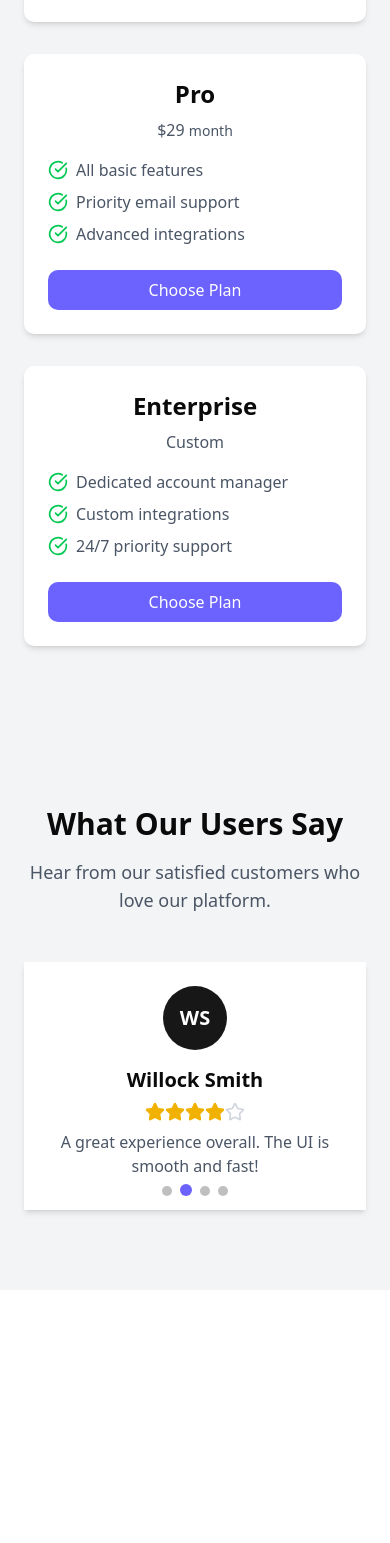
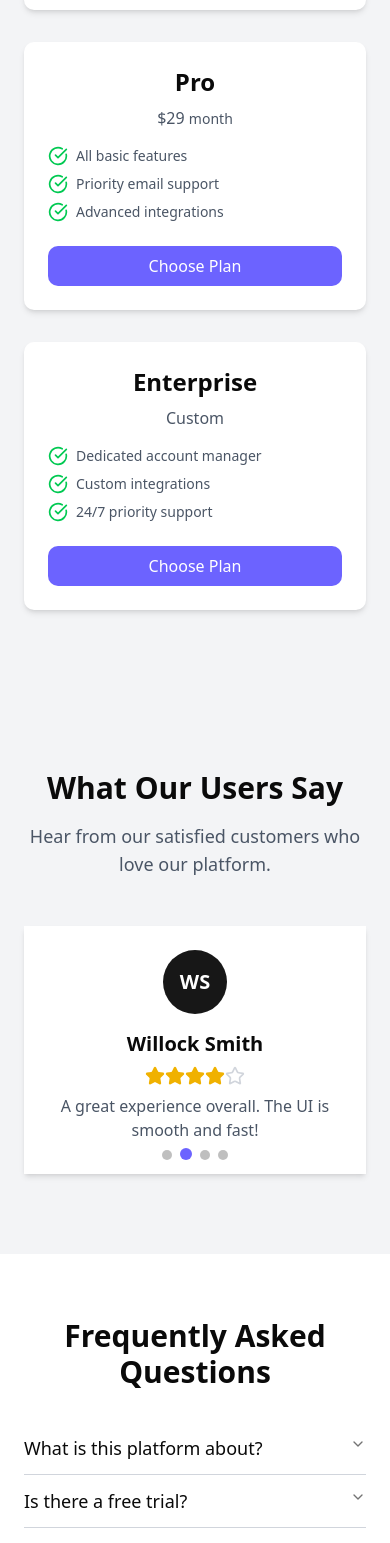
Before and after one commit to kadelcode/saas-landing-page, a Next.js app: page / in a window 390 px wide. Shown: the part 2198-3741 px from the top of the page. Before the commit the page ends 3488 px from the top, so only its background shows below. Built offline with nearby package versions, Linux system fonts and the light colour scheme.

Commit message:
Update code

```diff
--- a/src/app/page.tsx
+++ b/src/app/page.tsx
@@ -2,6 +2,7 @@ import { Hero } from "@/components/sections/hero";
 import { Features } from "@/components/sections/features";
 import { Pricing } from "@/components/sections/pricing";
 import { Testimonials } from "@/components/sections/Testimonials";
+import { FAQ } from "@/components/sections/faq";
 
 export default function Home() {
   return (
@@ -11,6 +12,7 @@ export default function Home() {
       <Features />
       <Pricing />
       <Testimonials />
+      <FAQ />
     </div>
   )
 }
--- a/src/components/sections/pricing.tsx
+++ b/src/components/sections/pricing.tsx
@@ -66,7 +66,7 @@ export function Pricing() {
 
                             <ul className="mt-4 space-y-2 text-gray-600 dark:text-gray-300">
                                 {plan.features.map((feature, i) => (
-                                    <li key={i} className="flex items-center gap-2">
+                                    <li key={i} className="flex text-sm md:text-[16px] items-center gap-2">
                                         <CheckCircle className="w-5 h-5 text-green-500" />
                                         {feature}
                                     </li>
```
